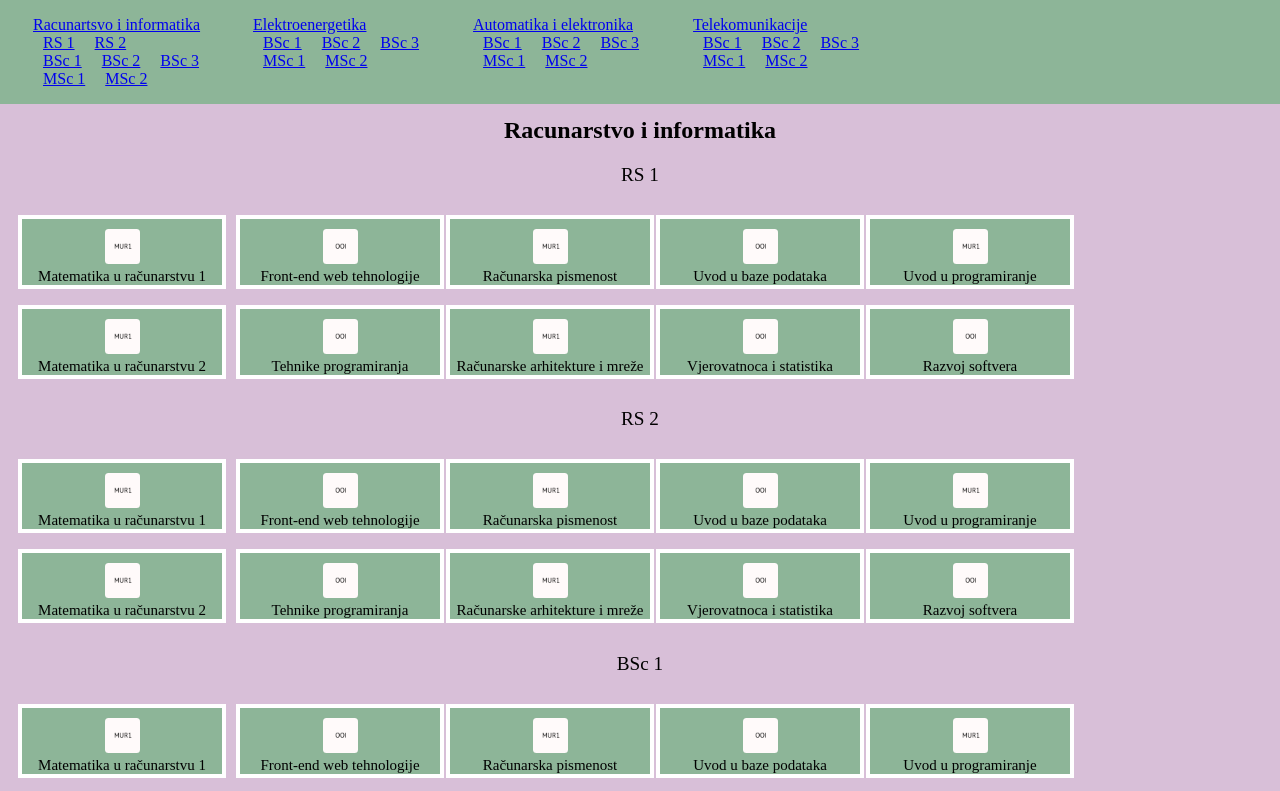
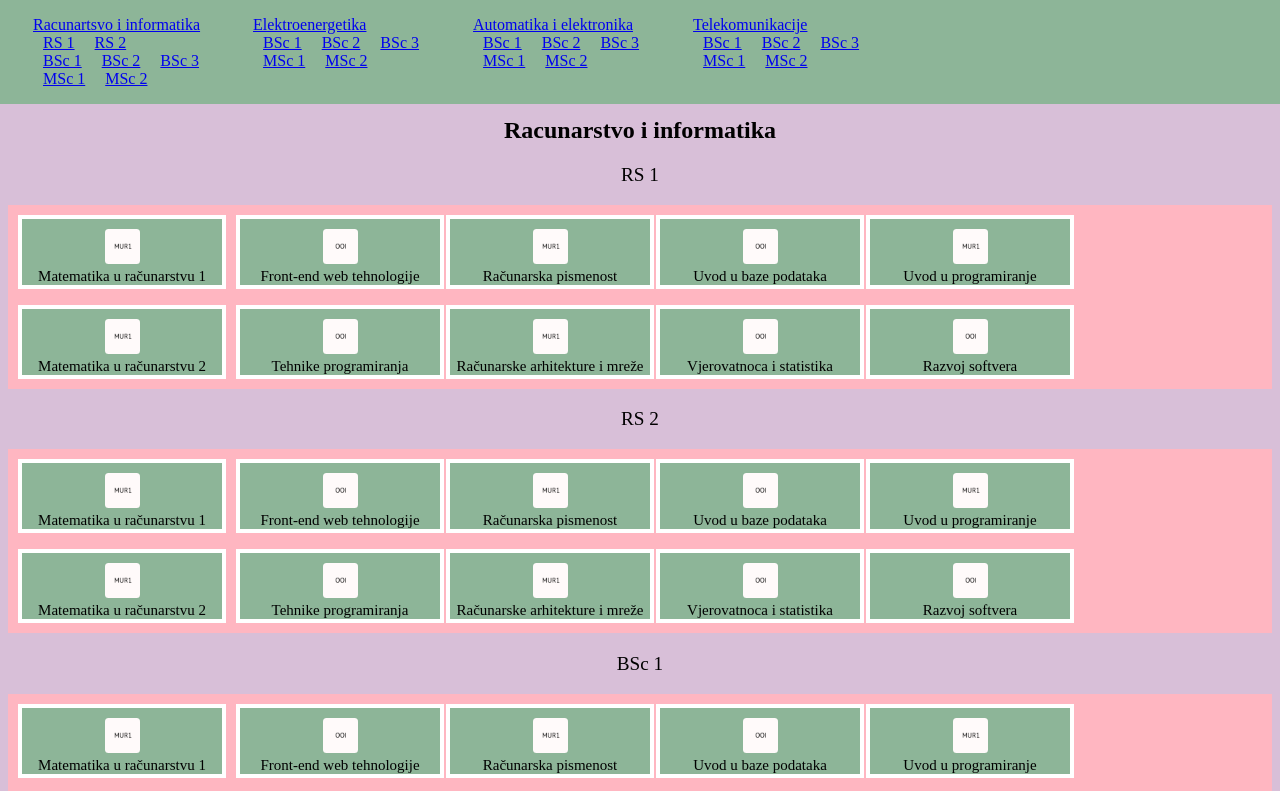
Before and after one commit to fahretf/Hana-WT, a website: page public/html/predmet.html in a window 1280 px wide. Shown: the top 791 px of the page. Drawn offline with Linux system fonts and the light colour scheme.

Commit message:
lightpink

```diff
--- a/public/css/predmet.css
+++ b/public/css/predmet.css
@@ -31,7 +31,7 @@ html{
 
 .rs_1, .rs_2, .bsc_1, .bsc_2, .bsc_3, .msc_1, .msc_2{
     display: grid;
-    background-color:thistle;
+    background-color:lightpink;
     padding: 10px;
     column-gap: 10px;
     row-gap: 1em;
```
